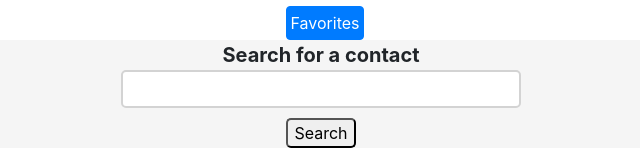
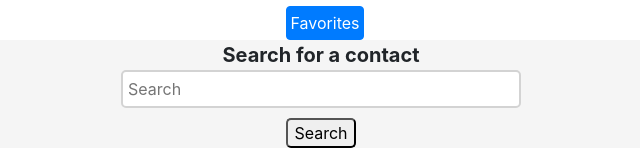
Before and after one commit to grrtvnlw/React-Contacts-App, a React (Create React App) app: page / in a window 1280 px wide. Shown: the part 905-1065 px from the top of the page, without its empty margins (319-959 px from the left). Built offline with nearby package versions, Linux system fonts and the light colour scheme.

Commit message:
Search is now working

```diff
--- a/src/components/ContactList.jsx
+++ b/src/components/ContactList.jsx
@@ -9,7 +9,8 @@ export default class ContactList extends Component {
     super(props);
 
     this.state = {
-      displayFavorite: false
+      displayFavorite: false,
+      search: ''
     }
   }
 
@@ -17,8 +18,21 @@ export default class ContactList extends Component {
     this.setState({ displayFavorite: !this.state.displayFavorite })
   }
 
-  searchResults = () => {
+  searchChange = (e) => {
+    let searchResults = this.props.contactList.filter(contact => {
+      return contact.name.includes(e.target.value)
+    })
+    this.setState({
+      search: e.target.value,
+      searchResults: searchResults
+    })
+  }
 
+  searchResults = (e) => {
+    e.preventDefault();
+    this.setState({
+      search: ''
+    })
   }
 
   render() {
@@ -33,12 +47,12 @@ export default class ContactList extends Component {
           <div className="search">
             <form onSubmit={this.searchResults}>
               <label for="search">Search for a contact</label>
-              <input type="text" name="search"></input>
+              <input type="text" name="search" placeholder="Search" value={this.state.search} onChange={this.searchChange}></input>
               <button type="submit">Search</button>
             </form>
           </div>
         </header>
-        { this.state.displayFavorite
+        { (this.state.search === '') && (this.state.displayFavorite
         ? filteredArray.map((contact, index) => {
             return (
               <ul className="ulBorder" key={index}>
@@ -56,6 +70,16 @@ export default class ContactList extends Component {
               <li className="mt-3 mb-3"><ContactCard contact={contact} key={index} id={index} delete={this.props.removeContact} update={this.props.updateContact}/></li>
             </ul>
           )
+          }))
+        }
+        { this.state.search !== '' && this.state.searchResults.map((contact, index) => {
+            return (
+              <ul className="ulBorder" key={index}>
+                <li className="contactName">{ contact.name } { contact.favorite ? <span className="favoriteMe" onClick={ () => this.props.handleFavorite(index) }>⭐️</span> : <span className="favoriteMe" onClick={ () => this.props.handleFavorite(index) }>✩</span> }</li>
+                <li>{contact.city}, {contact.state}</li>
+                <li className="mt-3 mb-3"><ContactCard contact={contact} key={index} id={index} delete={this.props.removeContact} update={this.props.updateContact}/></li>
+              </ul>
+            )
           })
         }
       </div>
```
